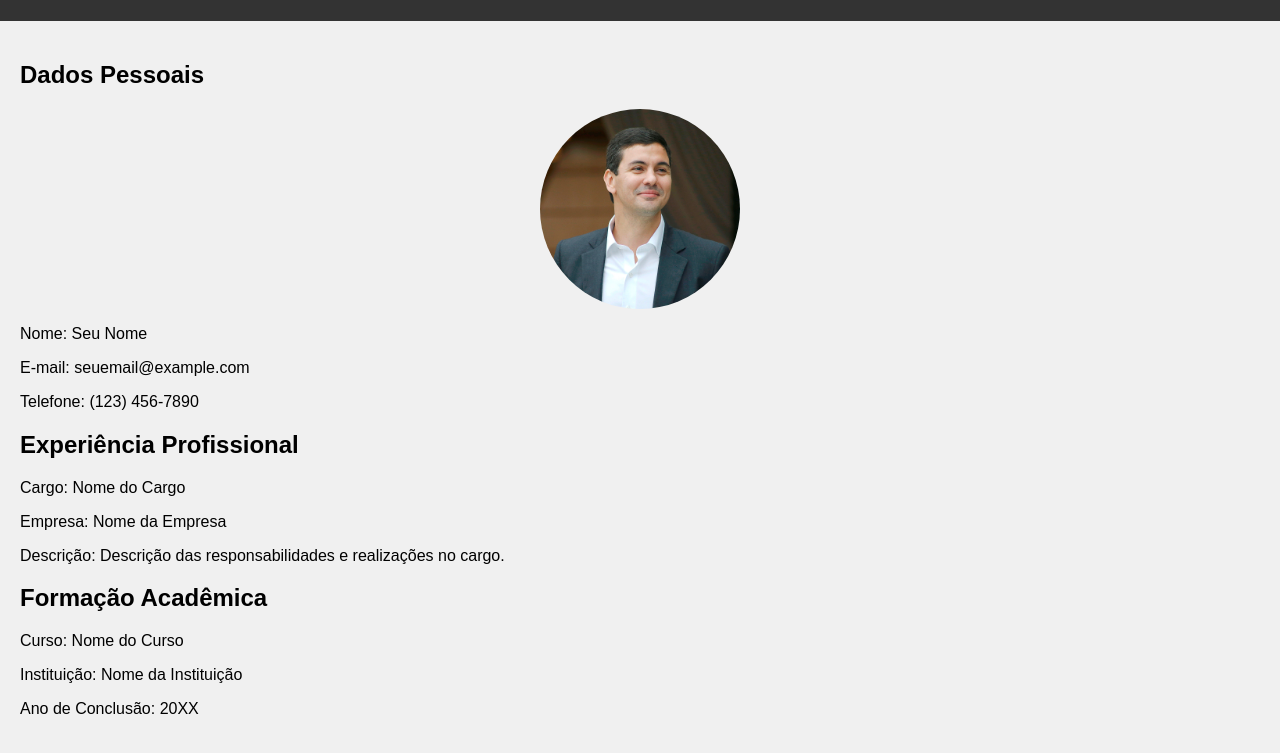
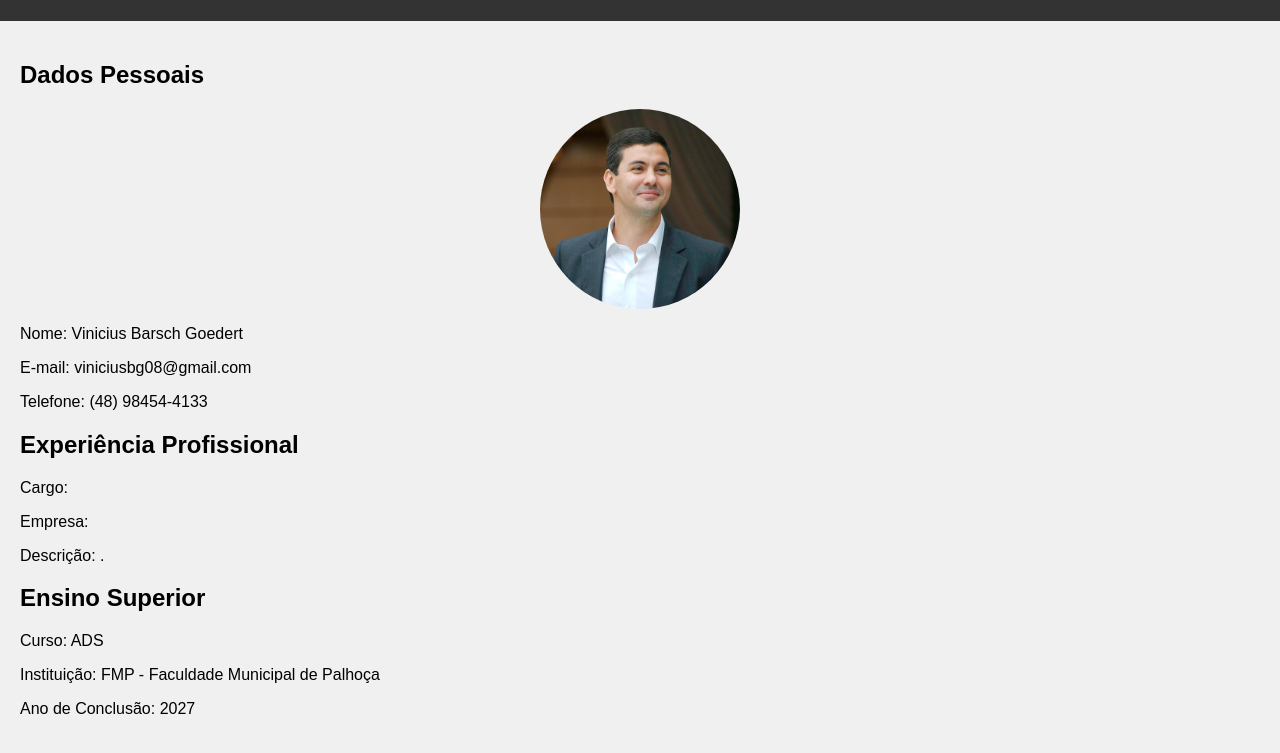
Before and after one commit to viniciusgoedert/curriculo, a plain HTML site: page index.html in a window 1280 px wide. Shown: the part 99-852 px from the top of the page. Drawn offline with Linux system fonts and the light colour scheme.

Commit message:
Update index.html

```diff
--- a/index.html
+++ b/index.html
@@ -37,19 +37,19 @@
     <div id="main-content">
         <h2>Dados Pessoais</h2>
         <img id="profile-image" src="imagem.jpg" alt="Foto de Perfil">
-        <p>Nome: Seu Nome</p>
-        <p>E-mail: seuemail@example.com</p>
-        <p>Telefone: (123) 456-7890</p>
+        <p>Nome: Vinicius Barsch Goedert</p>
+        <p>E-mail: viniciusbg08@gmail.com</p>
+        <p>Telefone: (48) 98454-4133</p>
 
         <h2>Experiência Profissional</h2>
-        <p>Cargo: Nome do Cargo</p>
-        <p>Empresa: Nome da Empresa</p>
-        <p>Descrição: Descrição das responsabilidades e realizações no cargo.</p>
+        <p>Cargo: </p>
+        <p>Empresa: </p>
+        <p>Descrição: .</p>
 
-        <h2>Formação Acadêmica</h2>
-        <p>Curso: Nome do Curso</p>
-        <p>Instituição: Nome da Instituição</p>
-        <p>Ano de Conclusão: 20XX</p>
+        <h2>Ensino Superior</h2>
+        <p>Curso: ADS</p>
+        <p>Instituição: FMP - Faculdade Municipal de Palhoça</p>
+        <p>Ano de Conclusão: 2027</p>
     </div>
 </body>
 </html>
```
